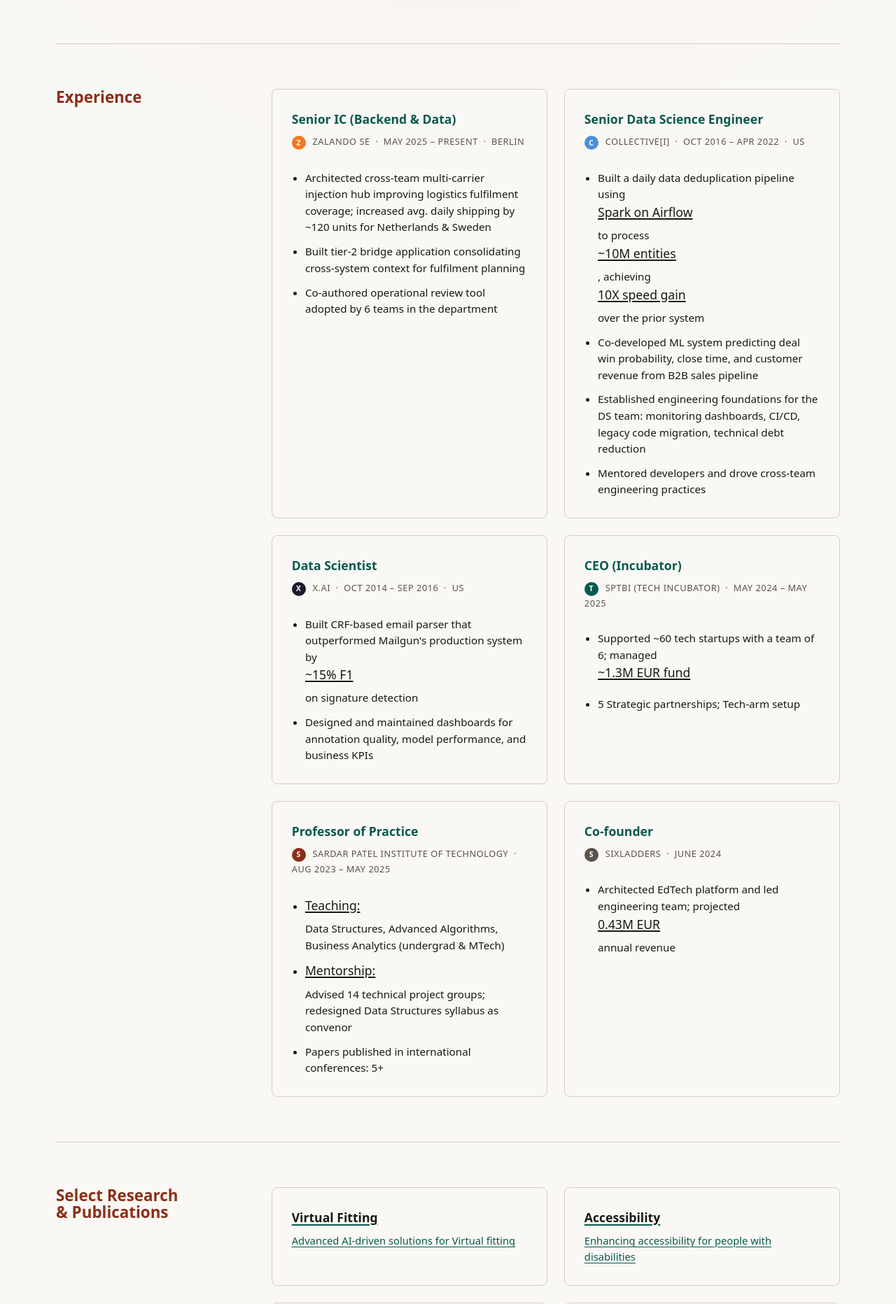
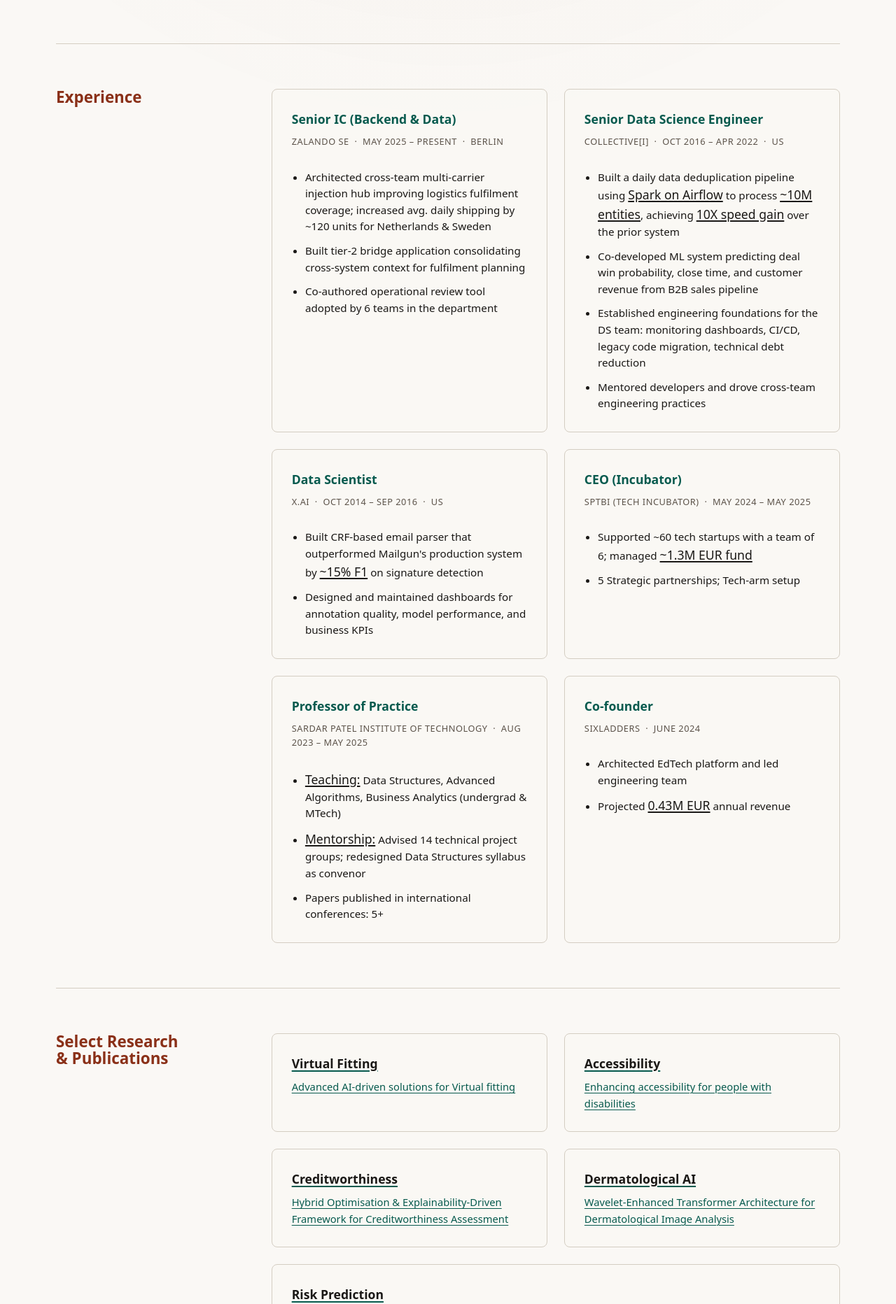
Before and after one commit to siddhartha-chandra/siddhartha-chandra.github.io, a Jekyll site: the page built from resume.md, in a window 1280 px wide. Shown: the part 926-2790 px from the top of the page at 70% size. Built offline with Jekyll 4.4.1, drawn with Linux system fonts in a browser that asks for light colours.

Commit message:
fix: revert org badges, fix inline display for strong, split Sixladders bullet

```diff
--- a/assets/css/site.css
+++ b/assets/css/site.css
@@ -283,6 +283,7 @@ h2 {
 .role li strong {
   color: var(--ink);
   font-weight: 400;
+  display: inline;
   text-decoration: underline;
   text-decoration-color: var(--deep-teal);
   text-underline-offset: 2px;
@@ -351,21 +352,6 @@ h2 {
   font-size: 0.8rem;
   margin-bottom: 1rem;
   color: var(--muted);
-}
-
-.org-badge {
-  display: inline-flex;
-  align-items: center;
-  justify-content: center;
-  width: 20px;
-  height: 20px;
-  border-radius: 50%;
-  font-size: 0.65rem;
-  font-weight: 650;
-  color: #fff;
-  margin-right: 6px;
-  flex-shrink: 0;
-  vertical-align: middle;
 }
 
 .resume-subtitle {
--- a/resume.md
+++ b/resume.md
@@ -30,7 +30,7 @@ layout: resume
 
     <div class="role">
       <strong>Senior IC (Backend & Data)</strong>
-      <span><span class="org-badge" style="background:#f47920">Z</span> Zalando SE &nbsp;·&nbsp; May 2025 – Present &nbsp;·&nbsp; Berlin</span>
+      <span>Zalando SE &nbsp;·&nbsp; May 2025 – Present &nbsp;·&nbsp; Berlin</span>
       <ul>
         <li>Architected cross-team multi-carrier injection hub improving logistics fulfilment coverage; increased avg. daily shipping by ~120 units for Netherlands &amp; Sweden</li>
         <li>Built tier-2 bridge application consolidating cross-system context for fulfilment planning</li>
@@ -40,7 +40,7 @@ layout: resume
 
     <div class="role">
       <strong>Senior Data Science Engineer</strong>
-      <span><span class="org-badge" style="background:#4A90D9">C</span> Collective[i] &nbsp;·&nbsp; Oct 2016 – Apr 2022 &nbsp;·&nbsp; US</span>
+      <span>Collective[i] &nbsp;·&nbsp; Oct 2016 – Apr 2022 &nbsp;·&nbsp; US</span>
       <ul>
         <li>Built a daily data deduplication pipeline using <strong>Spark on Airflow</strong> to process <strong>~10M entities</strong>, achieving <strong>10X speed gain</strong> over the prior system</li>
         <li>Co-developed ML system predicting deal win probability, close time, and customer revenue from B2B sales pipeline</li>
@@ -51,7 +51,7 @@ layout: resume
 
     <div class="role">
       <strong>Data Scientist</strong>
-      <span><span class="org-badge" style="background:#1a1a2e">X</span> x.ai &nbsp;·&nbsp; Oct 2014 – Sep 2016 &nbsp;·&nbsp; US</span>
+      <span>x.ai &nbsp;·&nbsp; Oct 2014 – Sep 2016 &nbsp;·&nbsp; US</span>
       <ul>
         <li>Built CRF-based email parser that outperformed Mailgun's production system by <strong>~15% F1</strong> on signature detection</li>
         <li>Designed and maintained dashboards for annotation quality, model performance, and business KPIs</li>
@@ -60,7 +60,7 @@ layout: resume
 
     <div class="role">
       <strong>CEO (Incubator)</strong>
-      <span><span class="org-badge" style="background:#075a4e">T</span> SPTBI (Tech Incubator) &nbsp;·&nbsp; May 2024 – May 2025</span>
+      <span>SPTBI (Tech Incubator) &nbsp;·&nbsp; May 2024 – May 2025</span>
       <ul>
         <li>Supported ~60 tech startups with a team of 6; managed <strong>~1.3M EUR fund</strong></li>
         <li>5 Strategic partnerships; Tech-arm setup</li>
@@ -69,7 +69,7 @@ layout: resume
 
     <div class="role">
       <strong>Professor of Practice</strong>
-      <span><span class="org-badge" style="background:#8a3018">S</span> Sardar Patel Institute of Technology &nbsp;·&nbsp; Aug 2023 – May 2025</span>
+      <span>Sardar Patel Institute of Technology &nbsp;·&nbsp; Aug 2023 – May 2025</span>
       <ul>
         <li><strong>Teaching:</strong> Data Structures, Advanced Algorithms, Business Analytics (undergrad &amp; MTech)</li>
         <li><strong>Mentorship:</strong> Advised 14 technical project groups; redesigned Data Structures syllabus as convenor</li>
@@ -79,9 +79,10 @@ layout: resume
 
     <div class="role">
       <strong>Co-founder</strong>
-      <span><span class="org-badge" style="background:#5c534a">S</span> Sixladders &nbsp;·&nbsp; June 2024</span>
+      <span>Sixladders &nbsp;·&nbsp; June 2024</span>
       <ul>
-        <li>Architected EdTech platform and led engineering team; projected <strong>0.43M EUR</strong> annual revenue</li>
+        <li>Architected EdTech platform and led engineering team</li>
+        <li>Projected <strong>0.43M EUR</strong> annual revenue</li>
       </ul>
     </div>
 
@@ -119,11 +120,11 @@ layout: resume
   <div class="timeline">
     <div class="role">
       <strong>MS in Computer Science</strong>
-      <span><span class="org-badge" style="background:#9dd5e4;color:#1a1816">C</span> Columbia University, NY &nbsp;·&nbsp; Sep 2013 - May 2014</span>
+      <span>Columbia University, NY &nbsp;·&nbsp; Sep 2013 - May 2014</span>
     </div>
     <div class="role">
       <strong>BE in Information Technology</strong>
-      <span><span class="org-badge" style="background:#6b4c8a">M</span> Sardar Patel College of Engg, Mumbai University, Mumbai &nbsp;·&nbsp; Aug 2004 - May 2008</span>
+      <span>Sardar Patel College of Engg, Mumbai University, Mumbai &nbsp;·&nbsp; Aug 2004 - May 2008</span>
     </div>
   </div>
 </section>
```
